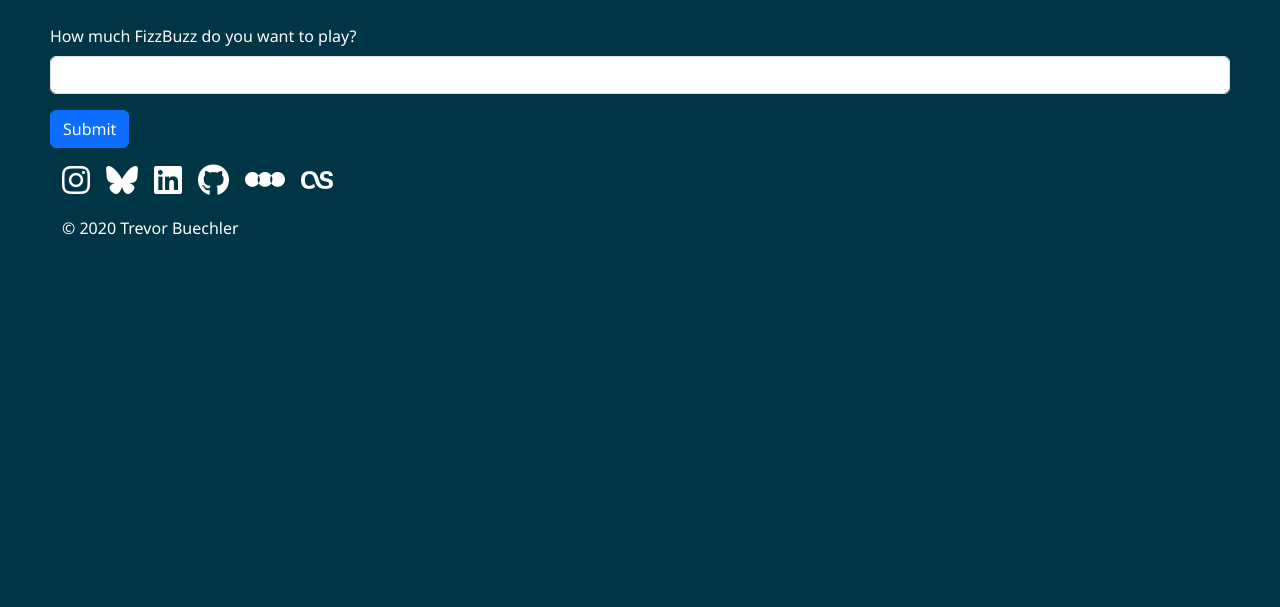
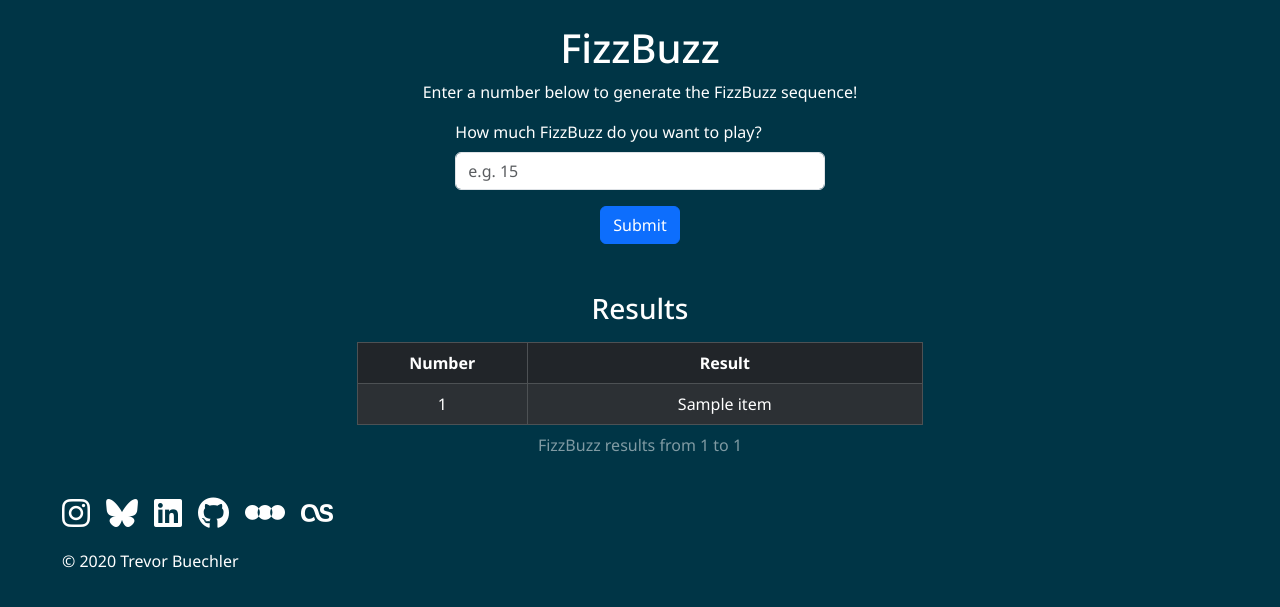
Before and after one commit to wonderrxjr/WebsiteProject, a Flask app: template templates/fizzbuzz.html in a window 1280 px wide. Shown: the part 89-696 px from the top of the page. Run offline with Flask 3, Linux system fonts and the light colour scheme; the template is opened without the code that fills it: most values are stand-ins (such as "Sample title", 1, 10 or a date in 2020); some libraries are stand-ins or nearby versions.

Commit message:
Fizzbuzz updates

```diff
--- a/templates/fizzbuzz.html
+++ b/templates/fizzbuzz.html
@@ -3,11 +3,54 @@
 {% block title %}FizzBuzz{% endblock %}
 
 {% block content %}
-<form action="/fizzbuzz" method="post">
-    <div class="mb-3">
-        <label for="fizzbuzzin" class="form-label">How much FizzBuzz do you want to play?</label>
-        <input type="text" class="form-control" id="fizzbuzzin" name="fizzbuzz">
+<div class="container-fluid">
+    <div class="row">
+        <div class="col-12 text-center">
+            <h1>FizzBuzz</h1>
+            <p>Enter a number below to generate the FizzBuzz sequence!</p>
+        </div>
     </div>
-    <button type="submit" class="btn btn-primary">Submit</button>
-</form>
+    <div class="row justify-content-center">
+        <div class="col-12 col-md-6 col-lg-4 text-center">
+            <form action="/fizzbuzz" method="post">
+                <div class="mb-3 text-start">
+                    <label for="fizzbuzzin" class="form-label">How much FizzBuzz do you want to play?</label>
+                    <input type="number" class="form-control" id="fizzbuzzin" name="fizzbuzz" min="1" max="1000" placeholder="e.g. 15" value="{{ fizz_value if fizz_value is not none else '' }}" required>
+                </div>
+                <button type="submit" class="btn btn-primary">Submit</button>
+            </form>
+        </div>
+    </div>
+
+    {% if results is not none %}
+    <div class="row justify-content-center mt-5">
+        <div class="col-12 col-md-8 col-lg-6 text-center">
+            {% if results %}
+            <h3>Results</h3>
+            <table class="table table-striped table-dark table-bordered table-hover mt-3">
+                <caption class="media_caption text-center">FizzBuzz results from 1 to {{ results|length }}</caption>
+                <thead>
+                    <tr>
+                        <th scope="col" style="width: 30%;">Number</th>
+                        <th scope="col">Result</th>
+                    </tr>
+                </thead>
+                <tbody>
+                    {% for item in results %}
+                    <tr>
+                        <td>{{ loop.index }}</td>
+                        <td>{{ item }}</td>
+                    </tr>
+                    {% endfor %}
+                </tbody>
+            </table>
+            {% else %}
+            <div class="alert alert-warning mt-3" role="alert">
+                Please enter a valid positive number.
+            </div>
+            {% endif %}
+        </div>
+    </div>
+    {% endif %}
+</div>
 {% endblock %}
```
Also changed, not shown: logic/fizzbuzz.py (+11 -8 lines), routes.py (+9 -2 lines).
